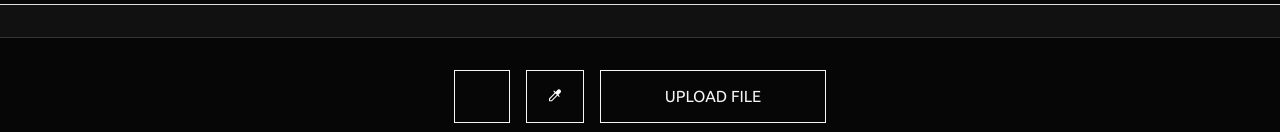
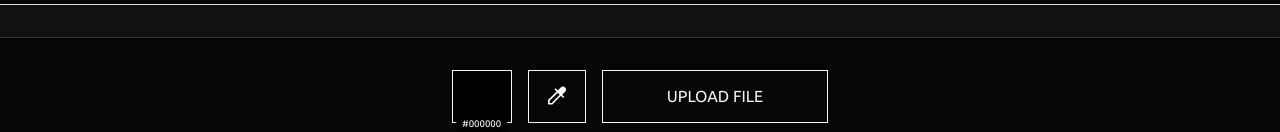
Before and after one commit to 3Ryuusei3/picsart-color-picker, a Next.js app: page / in a window 1280 px wide. Shown: the part 750-882 px from the top of the page. Built offline with nearby package versions, Linux system fonts and the light colour scheme.

Commit message:
Copy and toast features added

```diff
--- a/components/Icons/colorPickerIcon.tsx
+++ b/components/Icons/colorPickerIcon.tsx
@@ -1,5 +1,5 @@
 export const ColorPickerIcon = ({ fill }: iconType) => (
-  <svg width="16" height="16" viewBox="0 0 16 16" fill="none" xmlns="http://www.w3.org/2000/svg">
+  <svg width="24" height="24" viewBox="0 0 16 16" fill="none" xmlns="http://www.w3.org/2000/svg">
     <path d="M13.4067 2.92666C13.802 3.32266 14 3.80667 14 4.38C14 4.94267 13.802 5.422 13.4067 5.818L11.3907 7.818L12.4687 8.91133C12.5191 8.95985 12.559 9.01819 12.5859 9.08275C12.6129 9.14731 12.6263 9.21671 12.6253 9.28666C12.6254 9.43221 12.5693 9.57217 12.4687 9.67733C12.4176 9.72862 12.3567 9.76892 12.2895 9.79575C12.2223 9.82258 12.1503 9.83537 12.078 9.83333C12.0082 9.83428 11.939 9.82092 11.8745 9.79409C11.8101 9.76727 11.7518 9.72753 11.7033 9.67733L10.6253 8.58333L5.09399 14.1147C5.02969 14.1889 4.94948 14.2477 4.85932 14.2867C4.77599 14.318 4.68199 14.3333 4.57799 14.3333H2.71866C2.5269 14.3355 2.34191 14.2625 2.20332 14.13C2.07071 13.9915 1.99771 13.8064 1.99999 13.6147V11.7547C1.99999 11.6513 2.01532 11.5573 2.04666 11.474C2.0856 11.3838 2.1444 11.3036 2.21866 11.2393L7.74999 5.708L6.65666 4.63C6.60634 4.58156 6.56648 4.52332 6.53953 4.45888C6.51259 4.39445 6.49913 4.32517 6.49999 4.25533C6.49999 4.09866 6.55199 3.96866 6.65599 3.86466C6.76126 3.76429 6.9012 3.70841 7.04666 3.70867C7.19332 3.70867 7.31799 3.76066 7.42199 3.86466L8.51532 4.94266L10.5153 2.92733C10.7017 2.73531 10.9255 2.58353 11.1728 2.48137C11.4201 2.3792 11.6858 2.32882 11.9533 2.33333C12.5267 2.33333 13.0107 2.53133 13.4067 2.92666ZM4.43666 13.256L9.84332 7.84933L8.48332 6.49L3.07732 11.8967V13.256H4.43732H4.43666Z" fill="black"/>
   </svg>
 
--- a/components/atoms/ColorDropCursor.tsx
+++ b/components/atoms/ColorDropCursor.tsx
@@ -1,6 +1,6 @@
 import React from 'react';
 import { SelectedColorIcon } from "@/components/Icons/selectedColorIcon";
-import getContrastColor from "@/utils/getContrastColor";
+import { getContrastColor } from "@/utils/getContrastColor";
 
 export const ColorDropCursor = ({
   cursorRef,
--- a/components/atoms/ControlsPanel.tsx
+++ b/components/atoms/ControlsPanel.tsx
@@ -1,5 +1,9 @@
 import React from 'react';
 import { ColorPickerIcon } from "@/components/Icons/colorPickerIcon";
+import { getContrastColor } from "@/utils/getContrastColor";
+import { copyToClipboard } from '@/utils/copyToClipboard';
+
+import { Toaster } from 'react-hot-toast';
 
 export const ControlsPanel = ({
   handleSettingsClick,
@@ -11,12 +15,25 @@ export const ControlsPanel = ({
   canvasRef,
   toggleColorPicker
  }: ControlPanelProps) => {
+
   return (
     <div className="controls__container">
       <div
-        className='selected-color'
+        className='selected-color__container'
         style={{ backgroundColor: pickedColor }}
-      />
+        onClick={() => copyToClipboard(pickedColor)}
+      >
+        {pickedColor && (
+          <div
+            className="color-drop__tag"
+            style={{
+              ["--px-color" as string]: pickedColor,
+              color: getContrastColor(pickedColor)
+            }}>
+              {pickedColor.toUpperCase()}
+          </div>
+        )}
+      </div>
       <div
         className={isColorPickerActive ? "btn-icon active" : "btn-icon"}
         onClick={toggleColorPicker}
@@ -33,6 +50,15 @@ export const ControlsPanel = ({
           onChange={handleFileChange(canvasRef)}
         />
       </div>
+      <Toaster
+        toastOptions={{
+          style: {
+            background: 'var(--clr-terciary-black)',
+            color: 'var(--clr-main-white)',
+          },
+          icon: '🎨',
+        }}
+      />
     </div>
   );
 }
--- a/hooks/useColorDropper.tsx
+++ b/hooks/useColorDropper.tsx
@@ -5,8 +5,8 @@ export const useColorDropper = (canvasRef: React.RefObject<HTMLCanvasElement>, c
   const gridColumnCount = 15;
 
   const [colors, setColors] = useState<string[]>([]);
-  const [centerColor, setCenterColor] = useState<string>('');
-  const [pickedColor, setPickedColor] = useState<string>('');
+  const [centerColor, setCenterColor] = useState<string>('#000000');
+  const [pickedColor, setPickedColor] = useState<string>('#000000');
   const [isColorPickerActive, setIsColorPickerActive] = useState(false);
 
   const toggleColorPicker = () => {
@@ -85,5 +85,4 @@ export const useColorDropper = (canvasRef: React.RefObject<HTMLCanvasElement>, c
   }, [canvasRef, cursorRef, handleColorPick, handleClick, colors, isColorPickerActive]);
 
   return { gridLineCount, gridColumnCount, colors, centerColor, pickedColor, isColorPickerActive, toggleColorPicker }
-
 };
--- a/package.json
+++ b/package.json
@@ -11,7 +11,8 @@
   "dependencies": {
     "next": "14.2.1",
     "react": "^18",
-    "react-dom": "^18"
+    "react-dom": "^18",
+    "react-hot-toast": "^2.4.1"
   },
   "devDependencies": {
     "@types/node": "^20",
--- a/styles/globals.scss
+++ b/styles/globals.scss
@@ -133,7 +133,7 @@ canvas {
 }
 
 .btn-icon {
-  padding: 1rem 1.25rem;
+  padding: 0.75rem 1rem;
   border: 1px solid var(--clr-main-white);
   cursor: pointer;
   transition: all 0.3s ease;
@@ -224,7 +224,13 @@ canvas {
   gap: 1rem;
 }
 
-.selected-color {
+.selected-color__container {
+  position: relative;
   border: 1px solid var(--clr-main-white);
-  width: 3.5rem;
+  width: 3.75rem;
+  cursor: pointer;
+
+  div {
+    bottom: -10px;
+  }
 }
--- /dev/null
+++ b/utils/copyToClipboard.ts
@@ -0,0 +1,10 @@
+import toast from 'react-hot-toast';
+
+export function copyToClipboard(color: string) {
+  toast.dismiss();
+  navigator.clipboard.writeText(color).then(() => {
+    toast.success(`Copied to clipboard!`);
+  }).catch(err => {
+    toast.error('Error: ' + err);
+  });
+}
--- a/utils/getContrastColor.ts
+++ b/utils/getContrastColor.ts
@@ -1,4 +1,4 @@
-function getContrastColor(hexColor: string): string {
+export function getContrastColor(hexColor: string) {
   const rgb = parseInt(hexColor.slice(1), 16);
   const r = (rgb >> 16) & 0xff;
   const g = (rgb >>  8) & 0xff;
@@ -9,5 +9,3 @@ function getContrastColor(hexColor: string): string {
 
   return luma < 128 ? 'white' : 'black';
 }
-
-export default getContrastColor;
```
Also changed, not shown: 1 other file (tests, documents, lock files or other folders).
